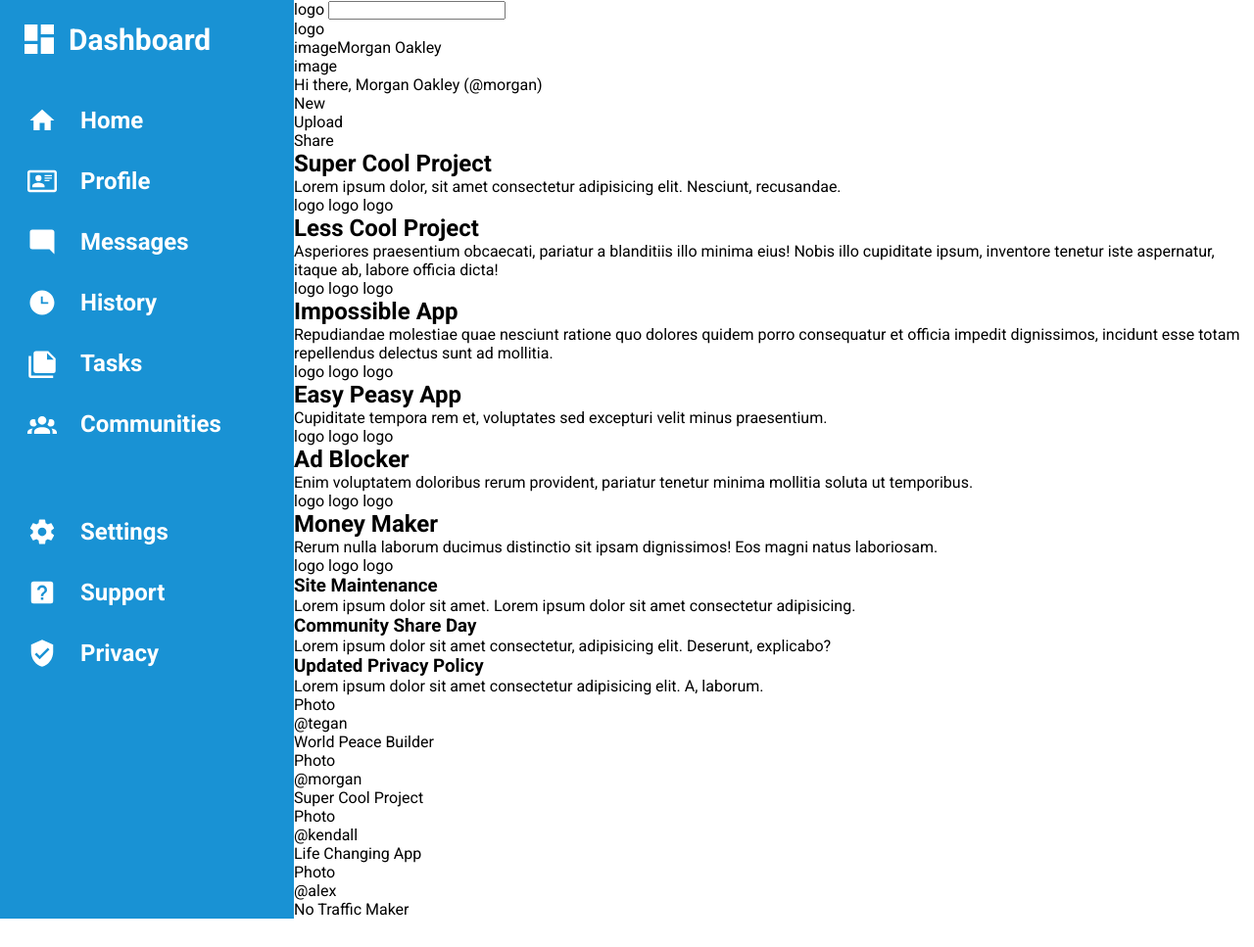
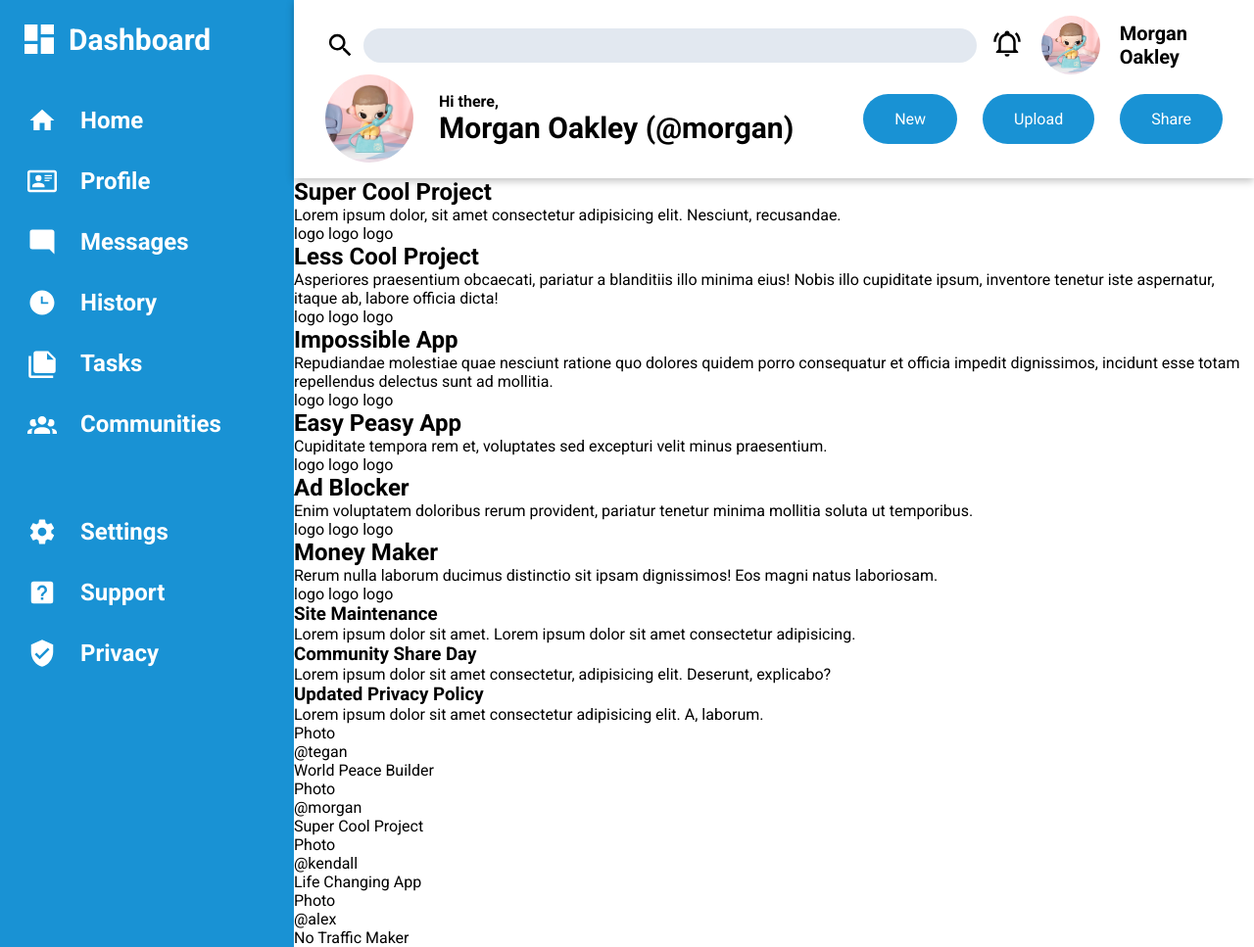
Before and after one commit to jjjmdev/dashboard, a plain HTML site: page index.html in a window 1280 px wide. Shown: the whole page at 98% size. Before the commit the page ends 938 px from the top, so only its background shows below. Drawn offline with Linux system fonts and the light colour scheme.

Commit message:
Add profile photo, styling, and icons on Header

```diff
--- a/index.html
+++ b/index.html
@@ -131,20 +131,39 @@
 
 			<section class="header">
 				<div class="search-bar">
-					<label for="search"><span>logo</span></label>
-					<input type="text" name="search" id="search" />
+					<label for="search">
+						<svg xmlns="http://www.w3.org/2000/svg" viewBox="0 0 24 24">
+							<title>magnify</title>
+							<path
+								d="M9.5,3A6.5,6.5 0 0,1 16,9.5C16,11.11 15.41,12.59 14.44,13.73L14.71,14H15.5L20.5,19L19,20.5L14,15.5V14.71L13.73,14.44C12.59,15.41 11.11,16 9.5,16A6.5,6.5 0 0,1 3,9.5A6.5,6.5 0 0,1 9.5,3M9.5,5C7,5 5,7 5,9.5C5,12 7,14 9.5,14C12,14 14,12 14,9.5C14,7 12,5 9.5,5Z"
+							/>
+						</svg>
+						<input type="text" name="search" id="search" />
+					</label>
+
+					<div class="profile">
+						<div class="notification">
+							<svg xmlns="http://www.w3.org/2000/svg" viewBox="0 0 24 24">
+								<title>bell-ring-outline</title>
+								<path
+									d="M10,21H14A2,2 0 0,1 12,23A2,2 0 0,1 10,21M21,19V20H3V19L5,17V11C5,7.9 7.03,5.17 10,4.29C10,4.19 10,4.1 10,4A2,2 0 0,1 12,2A2,2 0 0,1 14,4C14,4.1 14,4.19 14,4.29C16.97,5.17 19,7.9 19,11V17L21,19M17,11A5,5 0 0,0 12,6A5,5 0 0,0 7,11V18H17V11M19.75,3.19L18.33,4.61C20.04,6.3 21,8.6 21,11H23C23,8.07 21.84,5.25 19.75,3.19M1,11H3C3,8.6 3.96,6.3 5.67,4.61L4.25,3.19C2.16,5.25 1,8.07 1,11Z"
+								/>
+							</svg>
+						</div>
+						<img src="./pfp.png" alt="Profile Picture" />
+						<p>Morgan Oakley</p>
+					</div>
 				</div>
 
-				<div class="notification">
-					<span>logo</span>
+				<div class="action-bar">
+					<img src="./pfp.png" alt="Profile Picture" />
+
+					<p>Hi there, <br /><span>Morgan Oakley (@morgan)</span></p>
+
+					<div class="button">New</div>
+					<div class="button">Upload</div>
+					<div class="button">Share</div>
 				</div>
-				<div class="profile"><span>image</span>Morgan Oakley</div>
-
-				<div class="profile-picture"><span>image</span></div>
-				<p>Hi there, <span>Morgan Oakley (@morgan)</span></p>
-				<div class="button">New</div>
-				<div class="button">Upload</div>
-				<div class="button">Share</div>
 			</section>
 
 			<div class="content">
--- a/style.css
+++ b/style.css
@@ -89,8 +89,105 @@ a {
 	padding-top: 2rem;
 }
 
+/* HEADER */
+
 .header {
 	grid-area: header;
+	box-shadow: rgba(0, 0, 0, 0.24) 0px 3px 8px;
+	padding: 1rem 2rem;
+
+	svg {
+		width: 30px;
+	}
+}
+
+.header {
+	display: flex;
+	flex-direction: column;
+	justify-content: space-around;
+
+	.search-bar {
+		display: flex;
+		justify-content: space-between;
+
+		label {
+			display: flex;
+			align-items: center;
+			justify-items: center;
+			width: clamp(200px, 100%, 750px);
+			margin-right: 1rem;
+
+			svg {
+				width: 35px;
+			}
+		}
+
+		input[type="text"] {
+			border-radius: 30px;
+			appearance: none;
+			outline: none;
+			background-color: #e2e8f0;
+			border: 0px;
+			padding: 10px 20px;
+			margin-left: 0.5rem;
+			width: 100%;
+		}
+
+		.profile {
+			display: grid;
+			grid-auto-flow: column;
+			gap: 20px;
+			align-items: center;
+
+			img {
+				width: 60px;
+				border-radius: 60px;
+			}
+
+			p {
+				font-weight: bold;
+				font-size: 20px;
+			}
+		}
+	}
+
+	.action-bar {
+		display: grid;
+		grid-template-columns: auto 1fr auto auto auto;
+		align-items: center;
+		gap: 10px;
+
+		img {
+			width: 90px;
+			border-radius: 90px;
+			margin-right: 1rem;
+		}
+
+		p {
+			font-weight: bold;
+		}
+
+		span {
+			font-size: 30px;
+		}
+
+		.button {
+			color: white;
+			background-color: var(--blue);
+			padding: 1rem 2rem;
+			border-radius: 2rem;
+		}
+
+		.button + .button {
+			margin-left: 1rem;
+		}
+	}
+
+	.button,
+	label,
+	.notification {
+		cursor: pointer;
+	}
 }
 
 .content {
```
Also changed, not shown: pfp.png (added).
